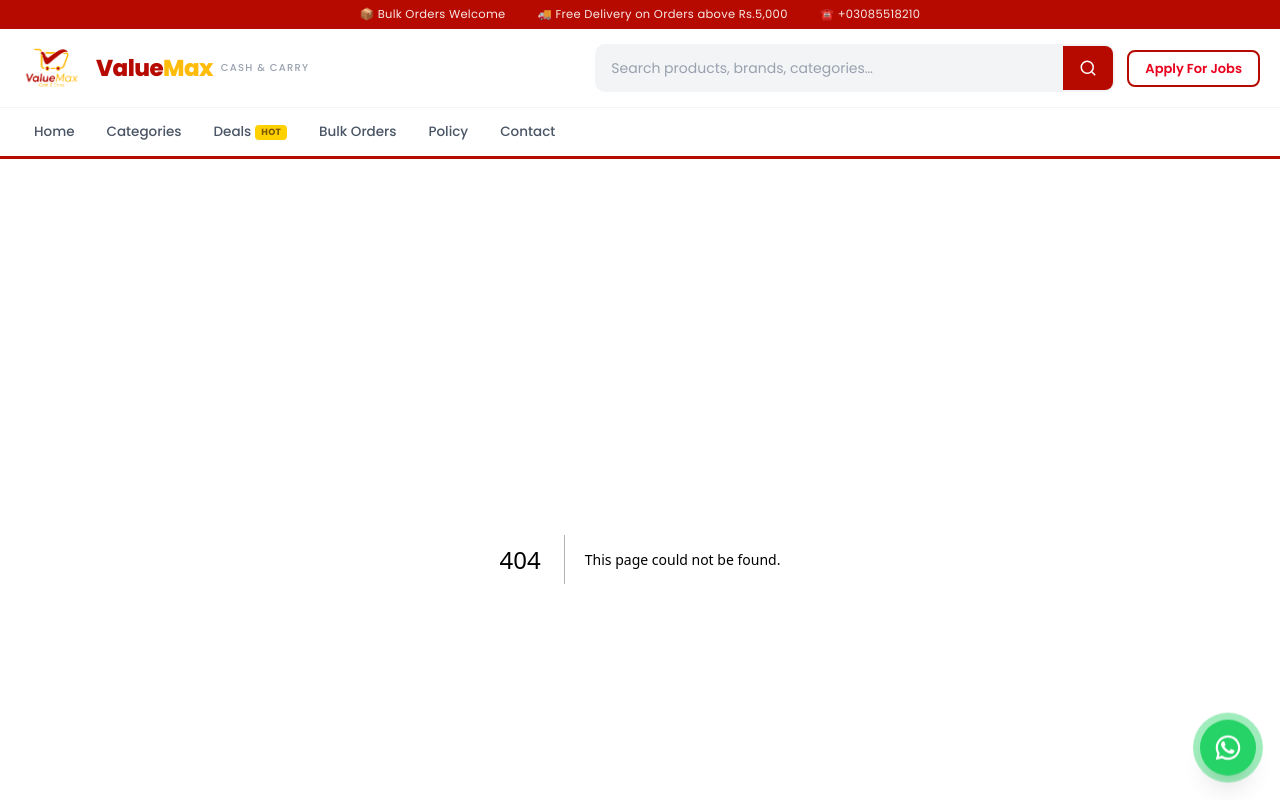
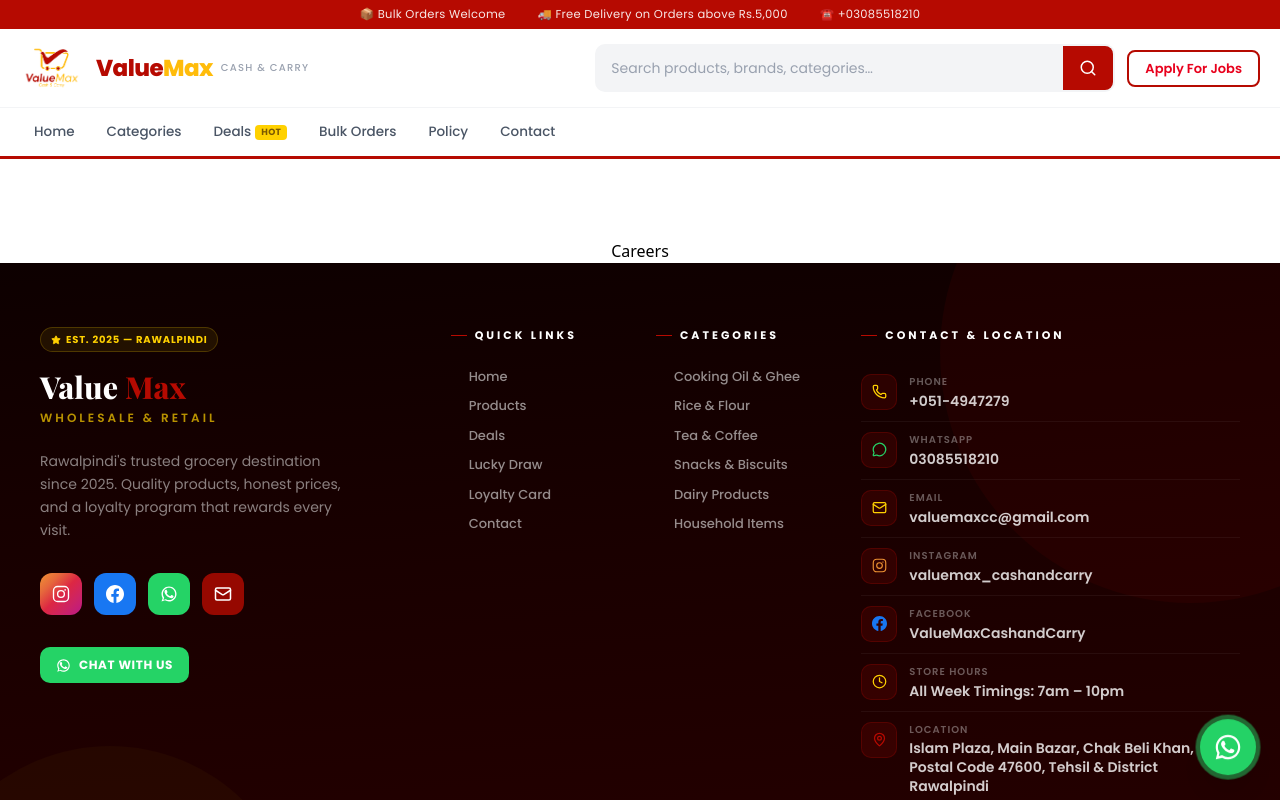
Before and after one commit to Valuemax-Carry/value-max, a Next.js app: page /career in a window 1280 px wide. Before the commit this address had no page. Shown: the top 800 px of the page. Built offline with nearby package versions, Linux system fonts and the light colour scheme.

Commit message:
creating into section for career page

```diff
--- /dev/null
+++ b/app/career/page.js
@@ -0,0 +1,10 @@
+import Intro from "@/components/Career/Intro";
+import React from "react";
+
+export default function Career(){
+    return(
+        <>
+        <Intro />
+        </>
+    )
+}
--- /dev/null
+++ b/components/Career/Intro.js
@@ -0,0 +1,11 @@
+import React from 'react'
+
+export default function Intro() {
+  return (
+    <>
+    <section className="pt-20">
+        <h1 className="text-center">Careers</h1>
+    </section>
+    </>
+  )
+}
--- a/components/app-shell/Navbar.js
+++ b/components/app-shell/Navbar.js
@@ -168,7 +168,8 @@
             </div>
 
             {/* Sign In — after search bar */}
-            <button className="border-2 border-[#b60a01] text-[#E8001C] hover:bg-[#b60a01] hover:text-white hover:-translate-y-px bg-transparent text-[13px] font-semibold px-4 py-[7px] rounded-lg cursor-pointer transition-all duration-200 whitespace-nowrap shrink-0">
+            <button className="border-2 border-[#b60a01] text-[#E8001C] hover:bg-[#b60a01] hover:text-white hover:-translate-y-px bg-transparent text-[13px] font-semibold px-4 py-[7px] rounded-lg cursor-pointer transition-all duration-200 whitespace-nowrap shrink-0"
+            onClick={()=>{router.push("/career")}}>
               Apply For Jobs
             </button>
           </div>
@@ -311,7 +312,8 @@
               </Link>
             ))}
 
-            <button className="mt-2 border-2 border-[#b60a01] text-[#E8001C] hover:bg-[#E8001C] hover:text-white bg-transparent text-sm font-semibold px-4 py-2 rounded-lg cursor-pointer transition-all duration-200">
+            <button className="mt-2 border-2 border-[#b60a01] text-[#E8001C] hover:bg-[#E8001C] hover:text-white bg-transparent text-sm font-semibold px-4 py-2 rounded-lg cursor-pointer transition-all duration-200"
+            onClick={()=>{router.push("/career")}}>
             Apply For Jobs
             </button>
           </div>
```
